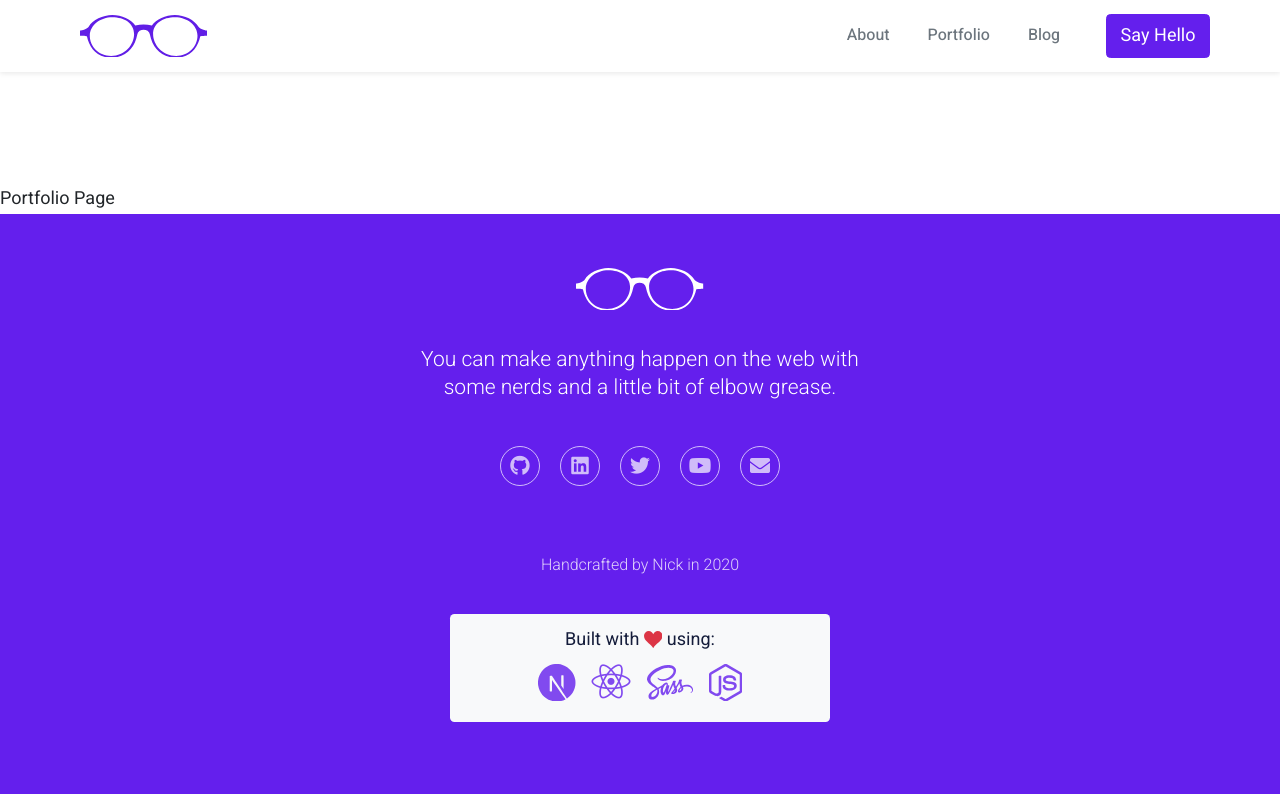
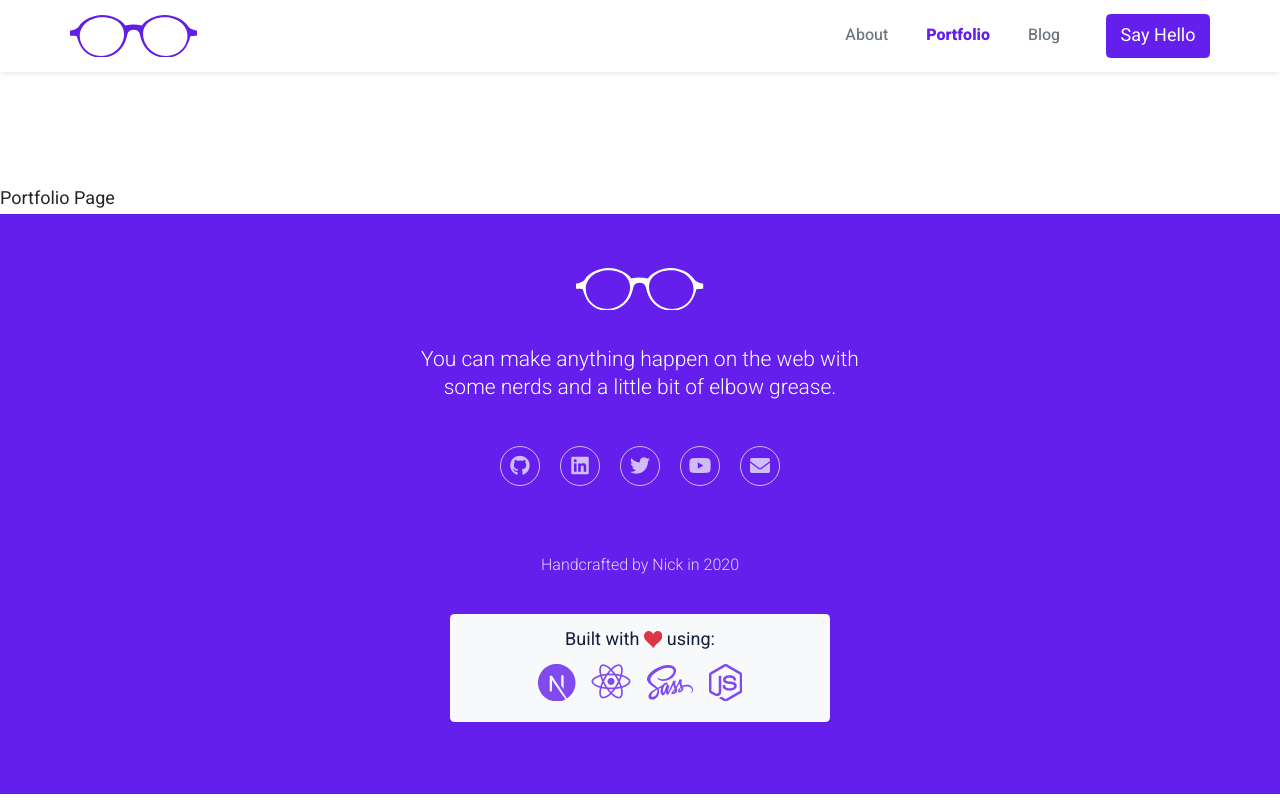
Before and after one commit to nickdoesstuff/next-js-md-blog, a Next.js app: page /portfolio in a window 1280 px wide. Built offline with nearby package versions, Linux system fonts and the light colour scheme.

Commit message:
add transparency to TopNav & active page state

```diff
--- a/components/site/TopNav.jsx
+++ b/components/site/TopNav.jsx
@@ -1,26 +1,44 @@
 import Link from "next/link";
 import GlassesLogo from "../logos/GlassesLogo";
+import { useRouter } from "next/router";
+import { useState, useEffect } from "react";
 
 const TopNav = () => {
+  const { pathname } = useRouter();
+
+  const [page, setPage] = useState("home");
+
+  useEffect(() => {
+    if (pathname.includes("/blog")) {
+      setPage("blog");
+    } else if (pathname.includes("/portfolio")) {
+      setPage("portfolio");
+    } else {
+      setPage("home");
+    }
+  }, [pathname]);
+
   return (
-    <nav className="TopNav navbar bg-white navbar-inverse navbar-expand fixed-top shadow-sm">
+    <nav className="TopNav navbar navbar-inverse navbar-expand fixed-top shadow-sm">
       <div className="container">
-        <a className="navbar-brand" href="#">
-          <GlassesLogo />
-        </a>
+        <Link href="/">
+          <a className="navbar-brand">
+            <GlassesLogo />
+          </a>
+        </Link>
         <div className="ml-auto">
           <ul className="navbar-nav">
-            <li className="nav-item active">
+            <li className={`nav-item ${page === "home" ? "active" : ""}`}>
               <Link href="/">
                 <a className="nav-link">About</a>
               </Link>
             </li>
-            <li className="nav-item">
+            <li className={`nav-item ${page === "portfolio" ? "active" : ""}`}>
               <Link href="/portfolio">
                 <a className="nav-link">Portfolio</a>
               </Link>
             </li>
-            <li className="nav-item">
+            <li className={`nav-item ${page === "blog" ? "active" : ""}`}>
               <Link href="/blog">
                 <a className="nav-link">Blog</a>
               </Link>
--- a/pages/index.jsx
+++ b/pages/index.jsx
@@ -14,7 +14,7 @@ export default function Home() {
   return (
     <>
       <Head>
-        <title>Hire Nick - Passonate Software Dev &amp; UX Junkie</title>
+        <title>Nick Does Stuff</title>
         <meta
           name="description"
           content="Hi, I'm Nick - I design and code experiences that users ❤. I'm currently looking for a long term relationship with a great company. Until then, I'm happy to mingle if you have an exciting or challenging project and need a nerd on your team."
--- a/styles/TopNav.scss
+++ b/styles/TopNav.scss
@@ -1,7 +1,10 @@
 .TopNav {
   z-index: 2;
+  background: rgba($white, 0.95);
   color: #6c757d;
+  backdrop-filter: blur(6px);
 
+  li.nav-item {
     a {
       color: #6c757d;
       font-size: 16px;
@@ -12,6 +15,12 @@
 
       &:hover {
         color: $primary;
+      }
+    }
+
+    &.active a {
+      color: $primary;
+      font-weight: 800;
     }
   }
 }
```
Lines whose indentation alone changed are shown as unchanged.
